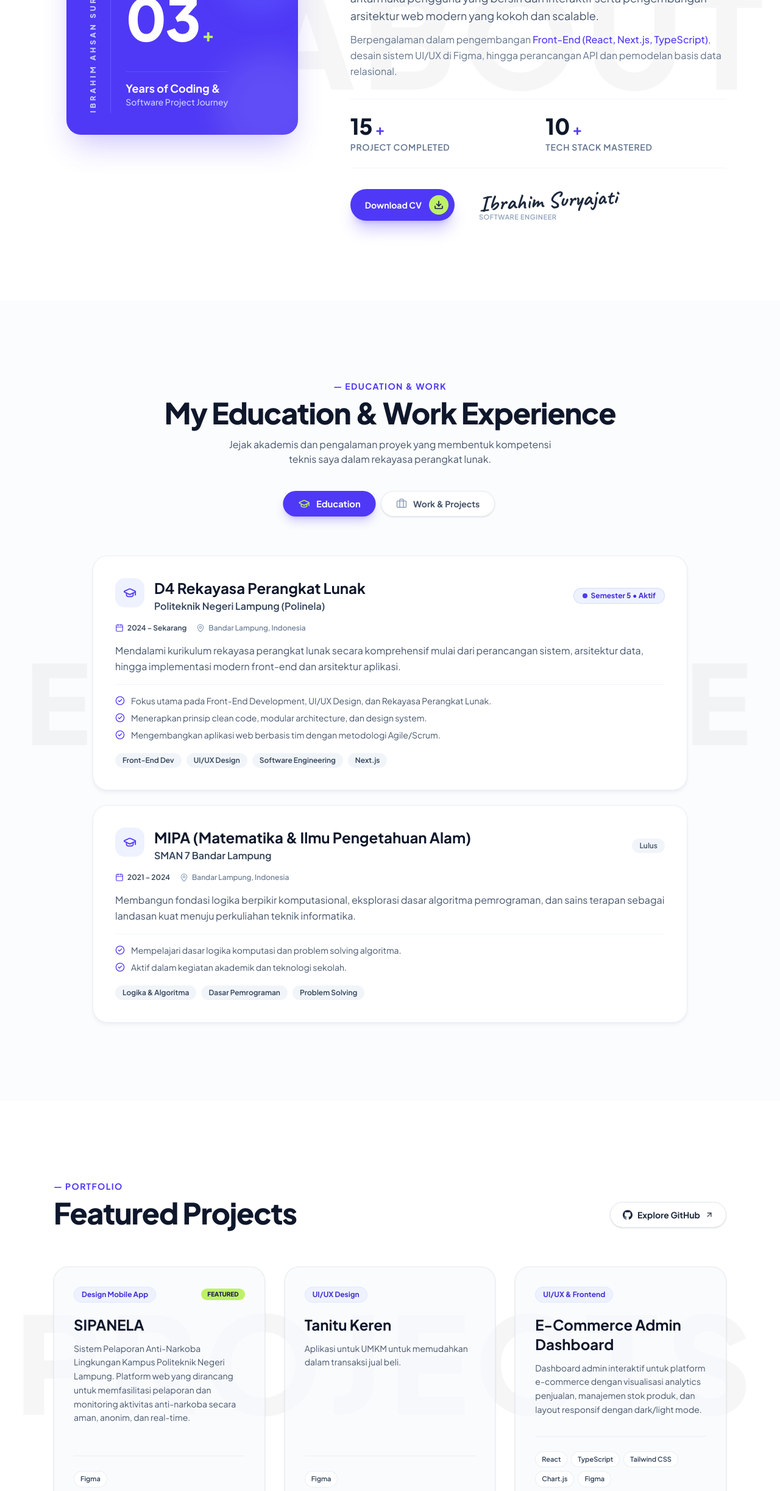
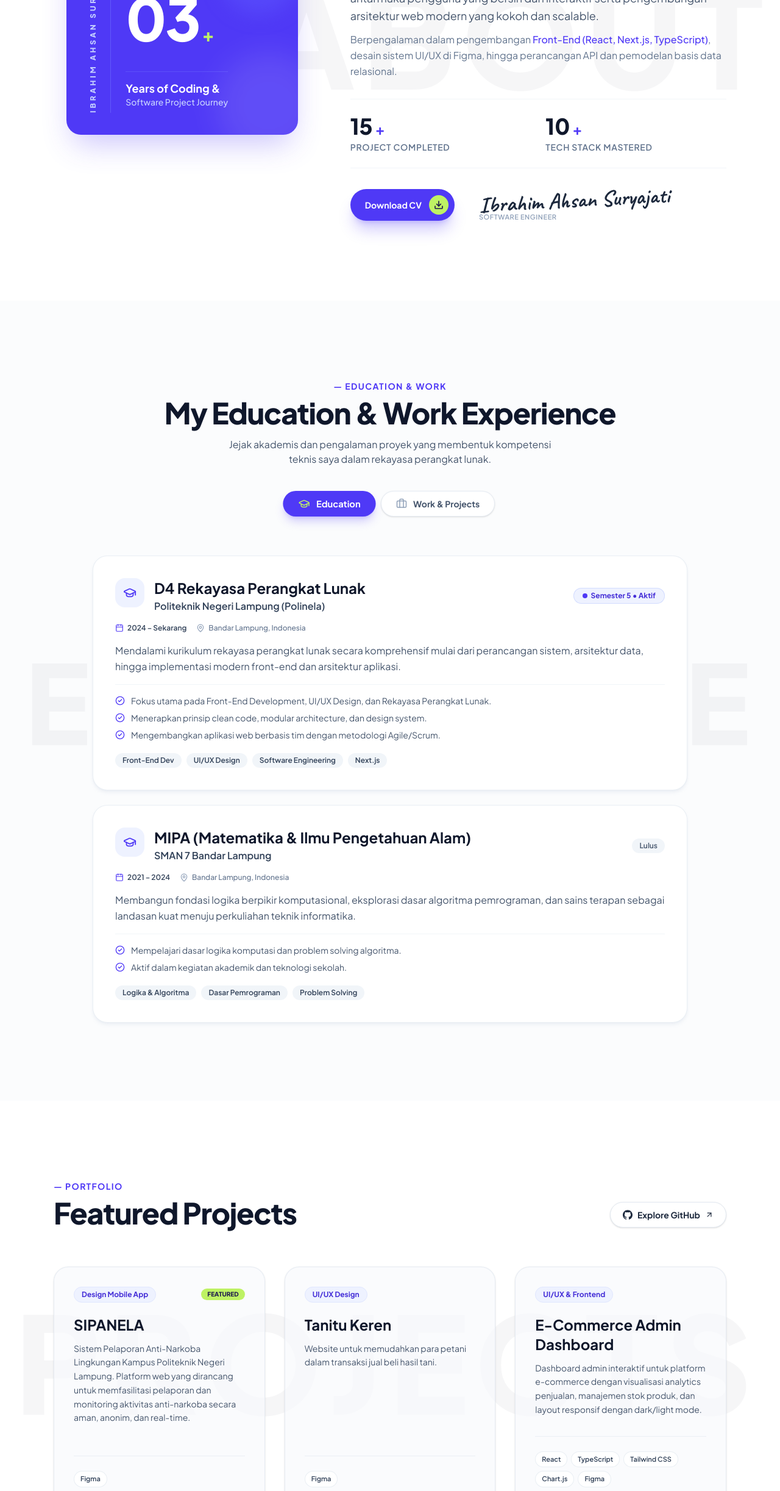
Before and after one commit to Ibrahimasj/my-portfolio, a Next.js app: page / in a window 1280 px wide. Shown: the part 2328-4773 px from the top of the page at 61% size. Built offline with nearby package versions, Linux system fonts and the light colour scheme.

Commit message:
update deskripsi project & typo pada nama

```diff
--- a/src/components/About.tsx
+++ b/src/components/About.tsx
@@ -130,7 +130,7 @@ export default function About() {
               {/* Signature Graphic (matches reference) */}
               <div className="flex flex-col">
                 <span className="font-['Caveat',cursive] text-3xl sm:text-4xl font-bold text-slate-800 -rotate-3 select-none">
-                  Ibrahim Suryajati
+                  Ibrahim Ahsan Suryajati
                 </span>
                 <span className="text-[11px] font-semibold tracking-wider text-slate-400 uppercase">
                   Software Engineer
--- a/src/components/Projects.tsx
+++ b/src/components/Projects.tsx
@@ -36,7 +36,7 @@ const projects: Project[] = [
     title: 'Tanitu Keren',
     category: 'UI/UX Design',
     description:
-      'Aplikasi untuk UMKM untuk memudahkan dalam transaksi jual beli.',
+      'Website untuk memudahkan para petani dalam transaksi jual beli hasil tani.',
     tags: ['Figma'],
     repo: 'https://github.com/Ibrahimasj/ibr4aa',
     featured: false,
```
